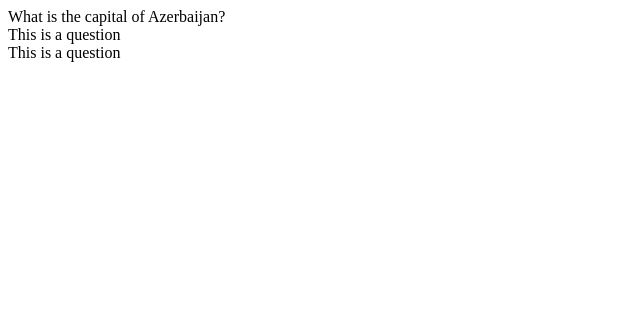
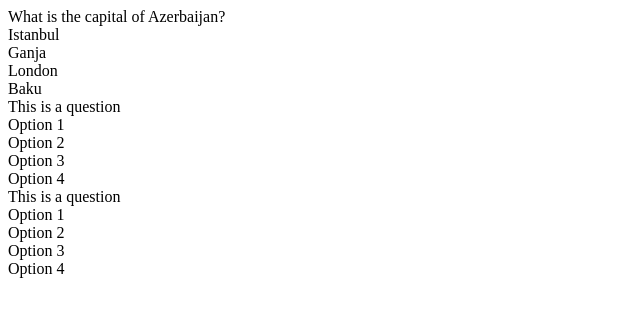
Before and after one commit to afsana16063/Flashcard-Project, a React (Create React App) app: page / in a window 1280 px wide. Shown: the top 316 px of the page, without its empty margins (0-640 px from the left). Built offline with nearby package versions, Linux system fonts and the light colour scheme.

Commit message:
before moving to the styling i wanted to see all info in the screen, such as question, options, question, options and etc. Right now it is just a simple text, now it will design it as cards

```diff
--- a/src/FlashCard.js
+++ b/src/FlashCard.js
@@ -2,9 +2,25 @@ import React, { useState } from "react";
 
 export default function FlashCard({ flashcard }) {
   const [flip, setFlip] = useState(false);
+
   return (
-    <div onClick={() => setFlip(!flip)}>
-      {flip ? flashcard.answer : flashcard.questions}
+    <div
+      className={`card ${flip ? "flip" : ""}`}
+      onClick={() => setFlip(!flip)}
+    >
+      <div className="flashcard-questions">
+        {flashcard.questions}
+        <div className="flashcard-options">
+          {flashcard.options.map((option) => {
+            return <div className="flashcard-option">{option}</div>;
+          })}
+        </div>
+      </div>
+      <div className="flashcard-answers">{flashcard.answers}</div>
     </div>
+
+    // <div onClick={() => setFlip(!flip)}>
+    //   {flip ? flashcard.answer : flashcard.questions}
+    // </div>
   );
 }
```
